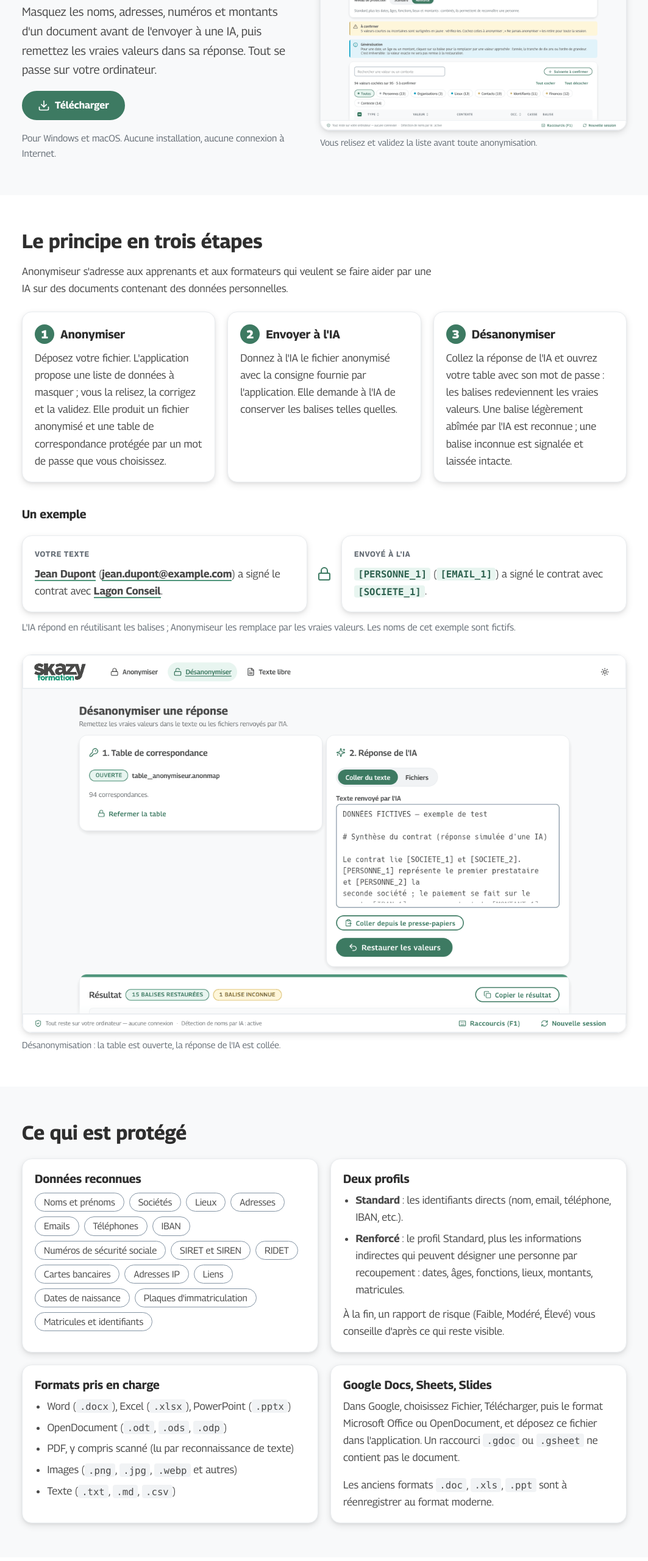
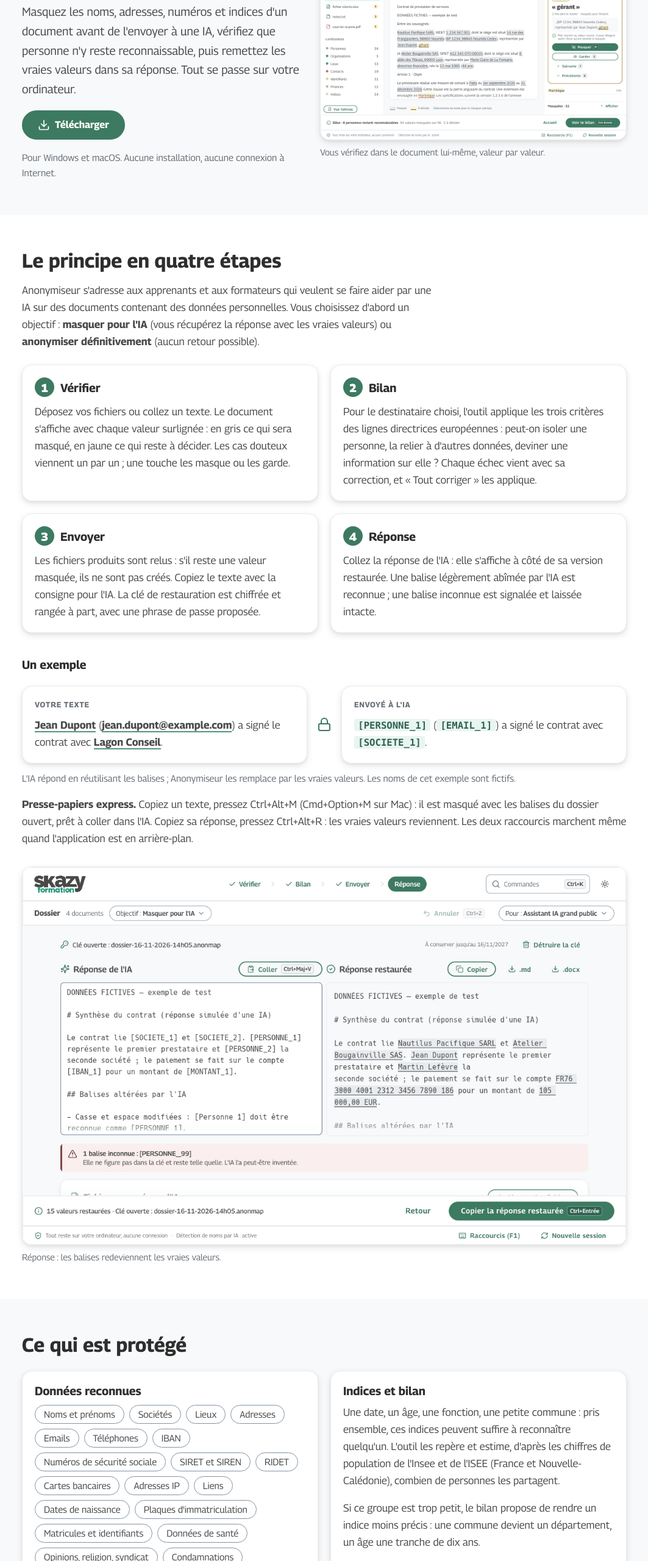
Before and after one commit to gharel/anonymiseur, a plain HTML site: page site/index.html in a window 1280 px wide. Shown: the part 240-2800 px from the top of the page at 61% size, without its empty margins (108-1171 px from the left). Drawn offline with Linux system fonts and the light colour scheme; no server answers.

Commit message:
docs(site): page de présentation de la V2 et nouvelles captures
Quatre étapes (Vérifier, Bilan, Envoyer, Réponse), deux objectifs, indices
et bilan des trois critères, presse-papiers express, confidentialité et
limites mises à jour. Captures reprises des instantanés de l'application
(étapes Vérifier, Bilan et Réponse, clair et sombre), réduites à 128 couleurs.

Co-Authored-By: Claude Opus 5.5 <noreply@anthropic.com>

```diff
--- a/site/index.html
+++ b/site/index.html
@@ -4,7 +4,7 @@
 <meta charset="utf-8">
 <meta name="viewport" content="width=device-width, initial-scale=1">
 <title>Anonymiseur : protégez vos données avant d'utiliser une IA</title>
-<meta name="description" content="Anonymiseur remplace les données sensibles d'un document par des balises, puis les remet dans la réponse de l'IA. Application libre de Skazy Formation, 100 % locale, pour Windows et macOS.">
+<meta name="description" content="Anonymiseur remplace les données sensibles d'un document par des balises, vérifie que personne n'y reste reconnaissable, puis remet les vraies valeurs dans la réponse de l'IA. Application libre de Skazy Formation, 100 % locale, pour Windows et macOS.">
 <meta name="color-scheme" content="light dark">
 <meta name="referrer" content="no-referrer">
 <link rel="icon" type="image/png" href="img/icon-256.png">
@@ -74,36 +74,40 @@
     <div>
       <span class="badge">Libre et gratuit</span>
       <h1>Anonymiseur</h1>
-      <p class="lead">Masquez les noms, adresses, numéros et montants d'un document avant de l'envoyer à une IA, puis remettez les vraies valeurs dans sa réponse. Tout se passe sur votre ordinateur.</p>
+      <p class="lead">Masquez les noms, adresses, numéros et indices d'un document avant de l'envoyer à une IA, vérifiez que personne n'y reste reconnaissable, puis remettez les vraies valeurs dans sa réponse. Tout se passe sur votre ordinateur.</p>
       <p><a class="btn" href="#telechargement"><svg class="i" aria-hidden="true"><use href="#i-download"/></svg>Télécharger</a></p>
       <p class="sub" id="hero-os">Pour Windows et macOS. Aucune installation, aucune connexion à Internet.</p>
     </div>
     <figure class="shot">
       <picture>
-        <source srcset="captures/anonymiser_2_verifier_sombre_1280x800.png" media="(prefers-color-scheme: dark)">
-        <img src="captures/anonymiser_2_verifier_1280x800.png" width="1280" height="800" alt="Écran de vérification de l'application : la liste des données détectées, avec leur type, leur balise (par exemple [PERSONNE_1]) et le niveau de protection Standard ou Renforcé.">
+        <source srcset="captures/dossier_1_verifier_sombre_1280x800.png" media="(prefers-color-scheme: dark)">
+        <img src="captures/dossier_1_verifier_1280x800.png" width="1280" height="800" alt="Étape Vérifier : le texte d'un contrat fictif, chaque valeur surlignée en gris (masquée) ou en jaune (à décider), avec à droite la file « À décider » et ses boutons Masquer et Garder.">
       </picture>
-      <figcaption>Vous relisez et validez la liste avant toute anonymisation.</figcaption>
+      <figcaption>Vous vérifiez dans le document lui-même, valeur par valeur.</figcaption>
     </figure>
   </div>
 </div>
 
 <section id="principe" aria-labelledby="t-principe">
   <div class="wrap">
-    <h2 id="t-principe">Le principe en trois étapes</h2>
-    <p class="intro">Anonymiseur s'adresse aux apprenants et aux formateurs qui veulent se faire aider par une IA sur des documents contenant des données personnelles.</p>
-    <div class="grid c3">
+    <h2 id="t-principe">Le principe en quatre étapes</h2>
+    <p class="intro">Anonymiseur s'adresse aux apprenants et aux formateurs qui veulent se faire aider par une IA sur des documents contenant des données personnelles. Vous choisissez d'abord un objectif : <strong>masquer pour l'IA</strong> (vous récupérez la réponse avec les vraies valeurs) ou <strong>anonymiser définitivement</strong> (aucun retour possible).</p>
+    <div class="grid c2">
       <div class="card">
-        <h3><span class="step-n" aria-hidden="true">1</span>Anonymiser</h3>
-        <p>Déposez votre fichier. L'application propose une liste de données à masquer ; vous la relisez, la corrigez et la validez. Elle produit un fichier anonymisé et une table de correspondance protégée par un mot de passe que vous choisissez.</p>
+        <h3><span class="step-n" aria-hidden="true">1</span>Vérifier</h3>
+        <p>Déposez vos fichiers ou collez un texte. Le document s'affiche avec chaque valeur surlignée : en gris ce qui sera masqué, en jaune ce qui reste à décider. Les cas douteux viennent un par un ; une touche les masque ou les garde.</p>
       </div>
       <div class="card">
-        <h3><span class="step-n" aria-hidden="true">2</span>Envoyer à l'IA</h3>
-        <p>Donnez à l'IA le fichier anonymisé avec la consigne fournie par l'application. Elle demande à l'IA de conserver les balises telles quelles.</p>
+        <h3><span class="step-n" aria-hidden="true">2</span>Bilan</h3>
+        <p>Pour le destinataire choisi, l'outil applique les trois critères des lignes directrices européennes : peut-on isoler une personne, la relier à d'autres données, deviner une information sur elle ? Chaque échec vient avec sa correction, et « Tout corriger » les applique.</p>
       </div>
       <div class="card">
-        <h3><span class="step-n" aria-hidden="true">3</span>Désanonymiser</h3>
-        <p>Collez la réponse de l'IA et ouvrez votre table avec son mot de passe : les balises redeviennent les vraies valeurs. Une balise légèrement abîmée par l'IA est reconnue ; une balise inconnue est signalée et laissée intacte.</p>
+        <h3><span class="step-n" aria-hidden="true">3</span>Envoyer</h3>
+        <p>Les fichiers produits sont relus : s'il reste une valeur masquée, ils ne sont pas créés. Copiez le texte avec la consigne pour l'IA. La clé de restauration est chiffrée et rangée à part, avec une phrase de passe proposée.</p>
+      </div>
+      <div class="card">
+        <h3><span class="step-n" aria-hidden="true">4</span>Réponse</h3>
+        <p>Collez la réponse de l'IA : elle s'affiche à côté de sa version restaurée. Une balise légèrement abîmée par l'IA est reconnue ; une balise inconnue est signalée et laissée intacte.</p>
       </div>
     </div>
 
@@ -120,13 +124,14 @@
       </div>
     </div>
     <p class="note" style="margin-top:12px">L'IA répond en réutilisant les balises ; Anonymiseur les remplace par les vraies valeurs. Les noms de cet exemple sont fictifs.</p>
+    <p style="margin-top:16px"><strong>Presse-papiers express.</strong> Copiez un texte, pressez Ctrl+Alt+M (Cmd+Option+M sur Mac) : il est masqué avec les balises du dossier ouvert, prêt à coller dans l'IA. Copiez sa réponse, pressez Ctrl+Alt+R : les vraies valeurs reviennent. Les deux raccourcis marchent même quand l'application est en arrière-plan.</p>
 
     <figure class="shot" style="margin-top:32px">
       <picture>
-        <source srcset="captures/desanonymiser_3_resultat_sombre_1280x800.png" media="(prefers-color-scheme: dark)">
-        <img src="captures/desanonymiser_3_resultat_1280x800.png" width="1280" height="800" loading="lazy" alt="Écran de désanonymisation : la table de correspondance est ouverte et la réponse de l'IA, avec ses balises, est collée à droite.">
+        <source srcset="captures/dossier_4b_reponse_sombre_1280x800.png" media="(prefers-color-scheme: dark)">
+        <img src="captures/dossier_4b_reponse_1280x800.png" width="1280" height="800" loading="lazy" alt="Étape Réponse : à gauche la réponse de l'IA avec ses balises, à droite la même réponse avec les vraies valeurs surlignées, et une balise inconnue signalée.">
       </picture>
-      <figcaption>Désanonymisation : la table est ouverte, la réponse de l'IA est collée.</figcaption>
+      <figcaption>Réponse : les balises redeviennent les vraies valeurs.</figcaption>
     </figure>
   </div>
 </section>
@@ -138,16 +143,13 @@
       <div class="card">
         <h3>Données reconnues</h3>
         <ul class="tags">
-          <li>Noms et prénoms</li><li>Sociétés</li><li>Lieux</li><li>Adresses</li><li>Emails</li><li>Téléphones</li><li>IBAN</li><li>Numéros de sécurité sociale</li><li>SIRET et SIREN</li><li>RIDET</li><li>Cartes bancaires</li><li>Adresses IP</li><li>Liens</li><li>Dates de naissance</li><li>Plaques d'immatriculation</li><li>Matricules et identifiants</li>
+          <li>Noms et prénoms</li><li>Sociétés</li><li>Lieux</li><li>Adresses</li><li>Emails</li><li>Téléphones</li><li>IBAN</li><li>Numéros de sécurité sociale</li><li>SIRET et SIREN</li><li>RIDET</li><li>Cartes bancaires</li><li>Adresses IP</li><li>Liens</li><li>Dates de naissance</li><li>Plaques d'immatriculation</li><li>Matricules et identifiants</li><li>Données de santé</li><li>Opinions, religion, syndicat</li><li>Condamnations</li><li>Visages (édition complète)</li>
         </ul>
       </div>
       <div class="card">
-        <h3>Deux profils</h3>
-        <ul class="clean">
-          <li><strong>Standard</strong> : les identifiants directs (nom, email, téléphone, IBAN, etc.).</li>
-          <li><strong>Renforcé</strong> : le profil Standard, plus les informations indirectes qui peuvent désigner une personne par recoupement : dates, âges, fonctions, lieux, montants, matricules.</li>
-        </ul>
-        <p style="margin-top:12px">À la fin, un rapport de risque (Faible, Modéré, Élevé) vous conseille d'après ce qui reste visible.</p>
+        <h3>Indices et bilan</h3>
+        <p>Une date, un âge, une fonction, une petite commune : pris ensemble, ces indices peuvent suffire à reconnaître quelqu'un. L'outil les repère et estime, d'après les chiffres de population de l'Insee et de l'ISEE (France et Nouvelle-Calédonie), combien de personnes les partagent.</p>
+        <p style="margin-top:12px">Si ce groupe est trop petit, le bilan propose de rendre un indice moins précis : une commune devient un département, un âge une tranche de dix ans.</p>
       </div>
       <div class="card">
         <h3>Formats pris en charge</h3>
@@ -175,18 +177,20 @@
       <div class="card">
         <h3><svg class="i lg" aria-hidden="true"><use href="#i-shield-check"/></svg>Tout reste chez vous</h3>
         <ul class="clean">
-          <li>Vos documents ne quittent jamais votre ordinateur : l'application ne se connecte pas à Internet. L'IA de noms de l'édition complète est un modèle embarqué qui tourne localement.</li>
-          <li>La table de correspondance est chiffrée par votre mot de passe (Argon2id, AES-256-GCM). Il n'est pas récupérable : personne, Skazy Formation comprise, ne peut ouvrir la table sans lui.</li>
-          <li>Contrôle de fuite avant livraison : si une valeur validée subsiste dans le fichier produit, il n'est pas créé.</li>
-          <li>Vous pouvez choisir le mode irréversible : aucune table n'est enregistrée.</li>
+          <li>Vos documents ne quittent jamais votre ordinateur : l'application ne se connecte pas à Internet. L'IA de noms et le détecteur de visages de l'édition complète sont des modèles embarqués qui tournent localement.</li>
+          <li>La clé de restauration est chiffrée par votre mot de passe (Argon2id, AES-256-GCM) et rangée à part, dans <code>Documents\Anonymiseur\Clés</code>. Le mot de passe n'est pas récupérable : personne, Skazy Formation comprise, ne peut ouvrir la clé sans lui. Vous pouvez le confier au trousseau de votre système.</li>
+          <li>Vous choisissez combien de temps garder la clé ; passé ce délai, l'outil propose de la détruire.</li>
+          <li>Vérification finale : si une valeur masquée subsiste dans un fichier produit, il n'est pas créé.</li>
+          <li>Une fiche d'évaluation (Markdown ou PDF) garde la trace de ce qui a été fait, sans aucune valeur.</li>
         </ul>
         <p style="margin-top:12px"><a href="https://github.com/gharel/anonymiseur/blob/main/CONFIDENTIALITE.md">Lire le détail de la confidentialité</a></p>
       </div>
       <div class="card">
         <h3><svg class="i lg" aria-hidden="true"><use href="#i-triangle-alert"/></svg>Ce que l'outil ne garantit pas</h3>
         <ul class="clean">
-          <li>Ce n'est pas une anonymisation au sens du RGPD. C'est une pseudonymisation réversible : avec la table et le mot de passe, tout se retrouve, et un document peut rester identifiable par recoupement.</li>
-          <li>Aucune détection n'est complète. Relisez toujours l'écran de validation : un nom rare ou une faute de frappe peuvent passer.</li>
+          <li>« Masquer pour l'IA » est une pseudonymisation : avec la clé et le mot de passe, tout se retrouve. Les fichiers produits restent des données personnelles.</li>
+          <li>Le bilan est une estimation selon l'approche simplifiée des lignes directrices 02/2026 du CEPD. La décision d'anonymat et sa justification restent celles du responsable de traitement.</li>
+          <li>Aucune détection n'est complète. Relisez toujours l'étape Vérifier : un nom rare ou une faute de frappe peuvent passer.</li>
           <li>La lecture des scans peut manquer du texte, surtout manuscrit : vérifiez à l'œil.</li>
           <li>Les balises protègent les données remplacées, pas le reste du contenu que vous envoyez à l'IA.</li>
           <li>L'application n'a pas encore été testée sur macOS, ni avec Microsoft Office lui-même.</li>
@@ -195,10 +199,10 @@
     </div>
     <figure class="shot" style="margin-top:32px">
       <picture>
-        <source srcset="captures/anonymiser_4_termine_sombre_1280x800.png" media="(prefers-color-scheme: dark)">
-        <img src="captures/anonymiser_4_termine_1280x800.png" width="1280" height="800" loading="lazy" alt="Écran de fin d'anonymisation : pour chaque fichier, le nombre de remplacements, le résultat du contrôle de fuite et le risque de ré-identification.">
+        <source srcset="captures/dossier_2_bilan_sombre_1280x800.png" media="(prefers-color-scheme: dark)">
+        <img src="captures/dossier_2_bilan_1280x800.png" width="1280" height="800" loading="lazy" alt="Étape Bilan : le verdict, les trois critères isolement, recoupement et déduction, puis chaque point à corriger avec sa correction et le bouton Appliquer.">
       </picture>
-      <figcaption>Pour chaque fichier : contrôle de fuite et rapport de risque.</figcaption>
+      <figcaption>Bilan avant envoi : les trois critères, et ce qu'il reste à corriger.</figcaption>
     </figure>
   </div>
 </section>
@@ -206,7 +210,7 @@
 <section class="alt" id="telechargement" aria-labelledby="t-dl">
   <div class="wrap">
     <h2 id="t-dl">Téléchargements</h2>
-    <p class="intro"><strong>Complète</strong> : règles, dictionnaires et IA de noms (modèles embarqués) ; <strong>Lite</strong> : règles et dictionnaires seulement, plus petite, sans IA de noms. Les liens pointent toujours vers la dernière version publiée.</p>
+    <p class="intro"><strong>Complète</strong> : règles, dictionnaires, IA de noms et détection des visages (modèles embarqués) ; <strong>Lite</strong> : règles et dictionnaires seulement, plus petite, sans IA de noms ni détection des visages. Les liens pointent toujours vers la dernière version publiée.</p>
 
     <div class="dl">
       <div class="card" data-os="windows">
```
Also changed, not shown: site/captures/anonymiser_2_verifier_1280x800.png (deleted), site/captures/anonymiser_2_verifier_sombre_1280x800.png (deleted), site/captures/anonymiser_4_termine_1280x800.png (deleted), site/captures/anonymiser_4_termine_sombre_1280x800.png (deleted), site/captures/desanonymiser_3_resultat_1280x800.png (deleted), site/captures/desanonymiser_3_resultat_sombre_1280x800.png (deleted), site/captures/dossier_1_verifier_1280x800.png (added), site/captures/dossier_1_verifier_sombre_1280x800.png (added), site/captures/dossier_2_bilan_1280x800.png (added), site/captures/dossier_2_bilan_sombre_1280x800.png (added), site/captures/dossier_4b_reponse_1280x800.png (added), site/captures/dossier_4b_reponse_sombre_1280x800.png (added).
